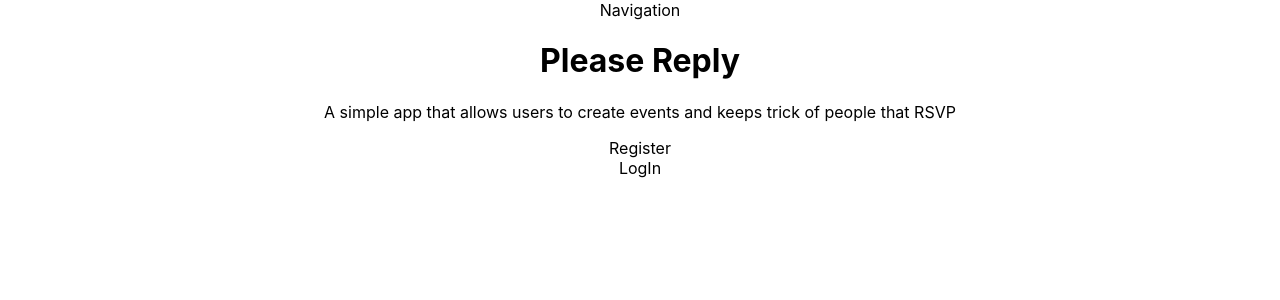
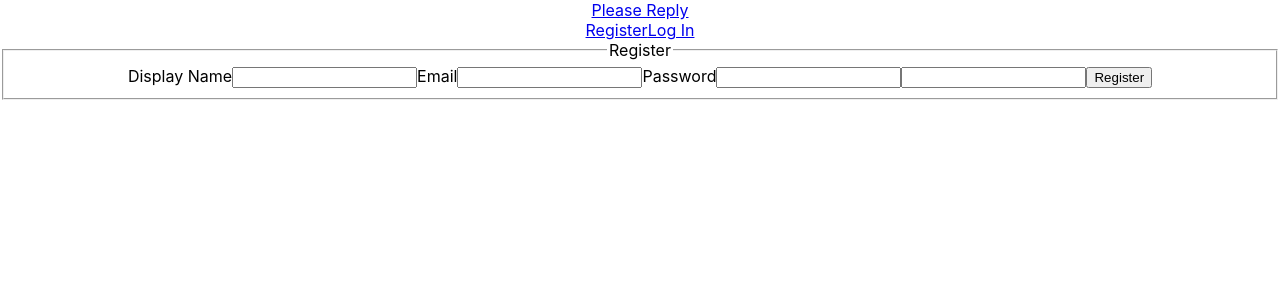
Before and after one commit to alvinwchou/please-reply, a React (Create React App) app: page /register in a window 1280 px wide. Shown: the top 300 px of the page. Built offline with nearby package versions, Linux system fonts and the light colour scheme.

Commit message:
feat: :construction: added react router dom and routed pages

```diff
--- a/package.json
+++ b/package.json
@@ -8,6 +8,7 @@
     "@testing-library/user-event": "^13.5.0",
     "react": "^18.2.0",
     "react-dom": "^18.2.0",
+    "react-router-dom": "^6.3.0",
     "react-scripts": "5.0.1",
     "web-vitals": "^2.1.4"
   },
--- a/public/index.html
+++ b/public/index.html
@@ -24,7 +24,7 @@
       work correctly both with client-side routing and a non-root public URL.
       Learn how to configure a non-root public URL by running `npm run build`.
     -->
-    <title>React App</title>
+    <title>Please Reply</title>
   </head>
   <body>
     <noscript>You need to enable JavaScript to run this app.</noscript>
--- a/src/App.js
+++ b/src/App.js
@@ -4,14 +4,21 @@ import Navigation from './pages/Navigation';
 import Home from './pages/Home';
 import Register from './pages/Register';
 import LogIn from './pages/LogIn';
+import { Routes, Route } from 'react-router-dom'
 
 function App() {
   return (
     <div className="App">
       <Navigation />
-      <Home />
-      <Register />
-      <LogIn />
+
+      <Routes>
+        <Route path='/' element={<Home />} />
+        <Route path='/register' element={<Register />} />
+        <Route path='/login' element={<LogIn />} />
+      </Routes>
+
+
+
     </div>
   );
 }
--- a/src/index.js
+++ b/src/index.js
@@ -3,11 +3,14 @@ import ReactDOM from 'react-dom/client';
 import './index.css';
 import App from './App';
 import reportWebVitals from './reportWebVitals';
+import { BrowserRouter } from 'react-router-dom';
 
 const root = ReactDOM.createRoot(document.getElementById('root'));
 root.render(
   <React.StrictMode>
-    <App />
+    <BrowserRouter>
+      <App />
+    </BrowserRouter>
   </React.StrictMode>
 );
 
--- a/src/pages/LogIn.js
+++ b/src/pages/LogIn.js
@@ -3,7 +3,16 @@
 function LogIn() {
     return (
         <div className="logIn">
-            LogIn
+            <form>
+                <fieldset>
+                    <legend>Log In</legend>
+                    <label htmlFor="">Email</label>
+                    <input type="email" name="" id="" />
+                    <label htmlFor="">Password</label>
+                    <input type="password" name="" id="" />
+                    <button>Log In</button>
+                </fieldset>
+            </form>
         </div>
     )
 }
--- a/src/pages/Navigation.js
+++ b/src/pages/Navigation.js
@@ -1,9 +1,15 @@
 // Navigation.js
+
+import { Link } from "react-router-dom"
 
 function Navigation() {
     return (
         <div className="navigation">
-            Navigation
+            <Link to='/'>Please Reply</Link>
+            <nav>
+                <Link to='/register'>Register</Link>
+                <Link to='/login'>Log In</Link>
+            </nav>
         </div>
     )
 }
--- a/src/pages/Register.js
+++ b/src/pages/Register.js
@@ -3,7 +3,19 @@
 function Register() {
     return (
         <div className="register">
-            Register
+            <form>
+                <fieldset>
+                    <legend>Register</legend>
+                    <label htmlFor="">Display Name</label>
+                    <input type="text" />
+                    <label htmlFor="">Email</label>
+                    <input type="email" name="" id="" />
+                    <label htmlFor="">Password</label>
+                    <input type="password" name="" id="" />
+                    <input type="password" name="" id="" />
+                    <button>Register</button>
+                </fieldset>
+            </form>
         </div>
     )
 }
```
Also changed, not shown: 1 other file (tests, documents, lock files or other folders).
